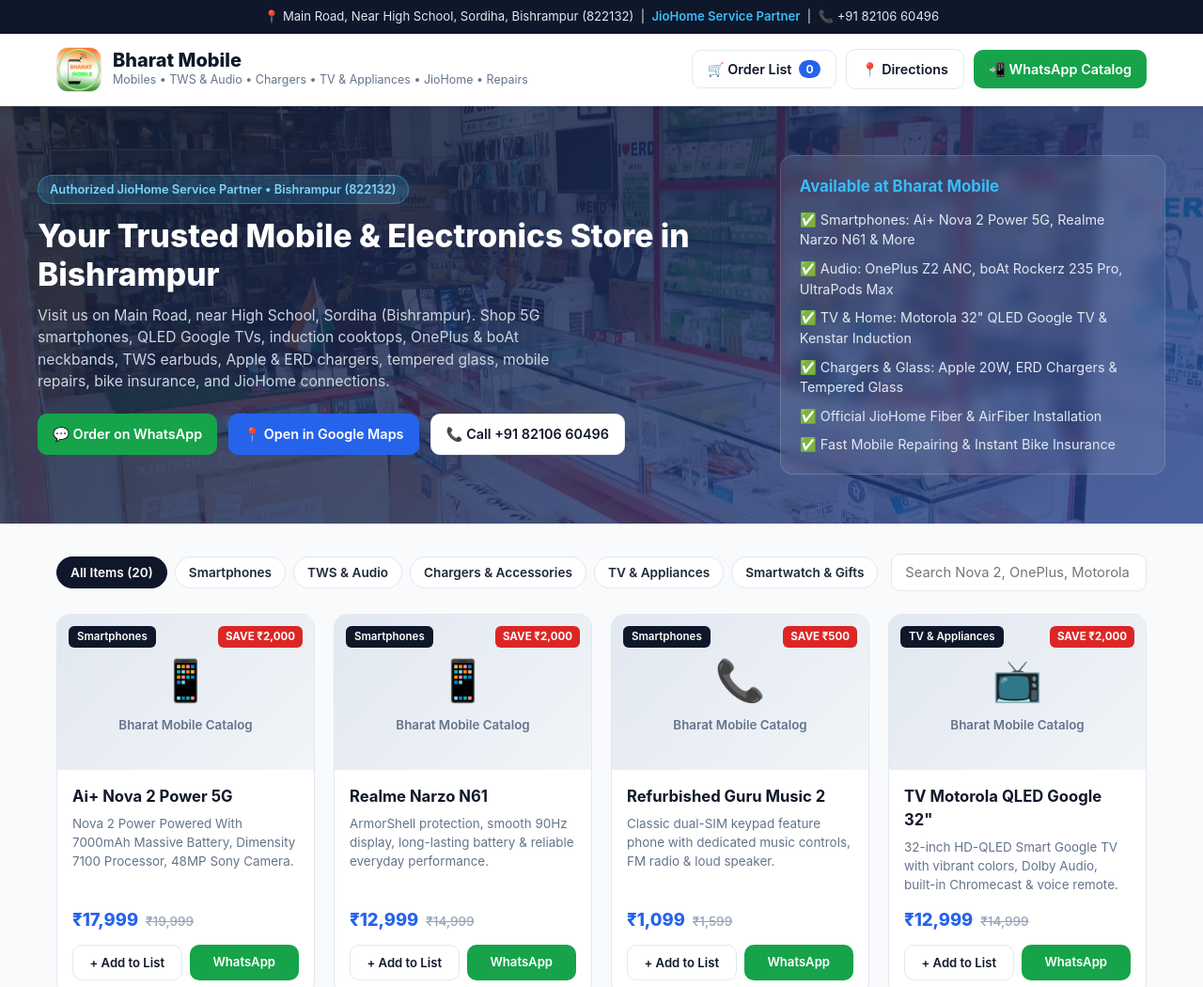
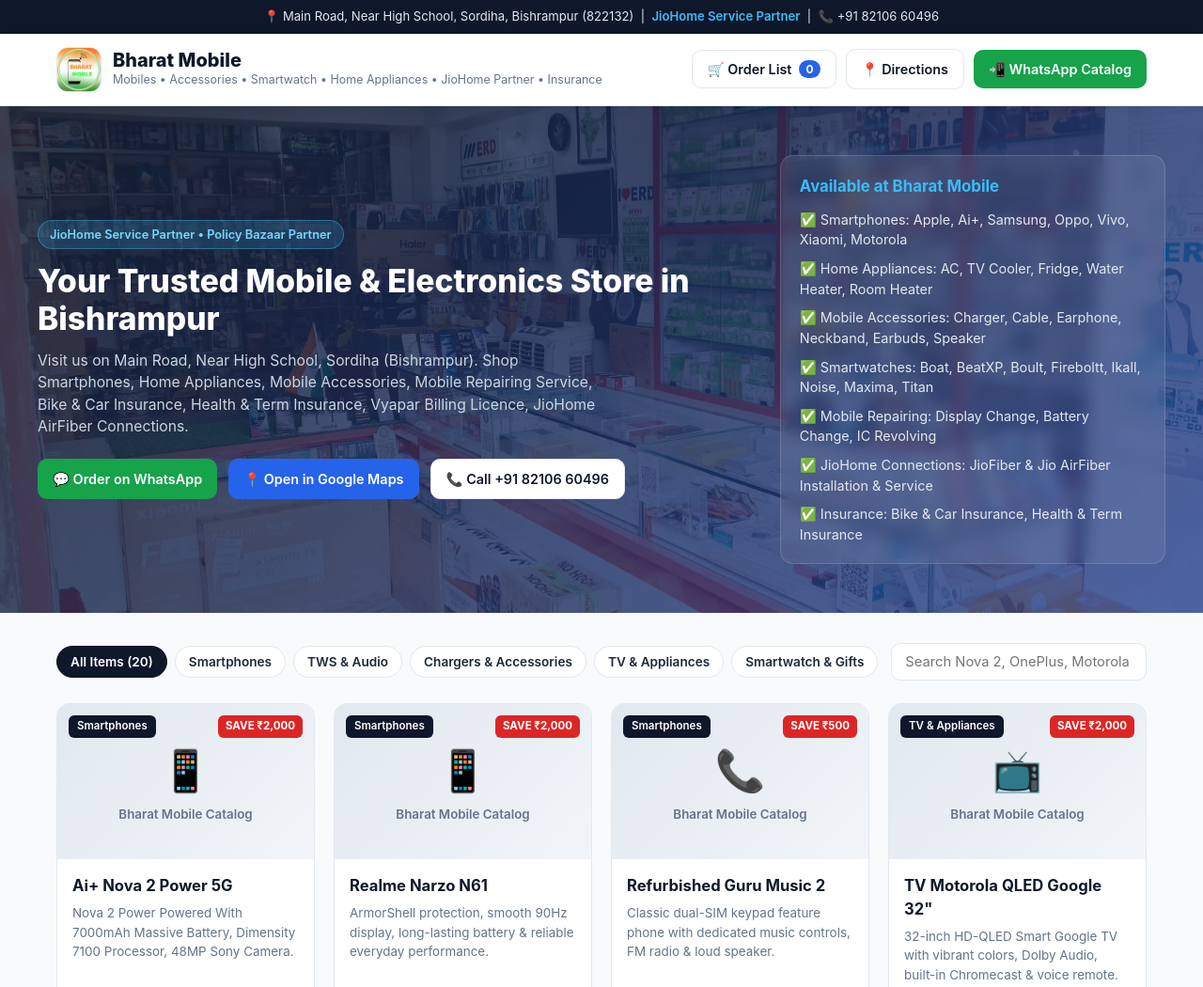
Before and after one commit to bharatmobile/bharatmobile, a plain HTML site: page index.html in a window 1280 px wide. Shown: the top 1050 px of the page at 94% size. Drawn offline with Linux system fonts and the light colour scheme.

Commit message:
Update index.html

```diff
--- a/index.html
+++ b/index.html
@@ -4,7 +4,7 @@
   <meta charset="UTF-8" />
   <meta name="viewport" content="width=device-width, initial-scale=1.0" />
   <title>Bharat Mobile | Smartphones, TWS, TV, Chargers & JioHome - Bishrampur (822132)</title>
-  <meta name="description" content="Bharat Mobile at Main Road, near High School, Sordiha, Bishrampur, Jharkhand 822132. Shop Ai+ Nova 2 Power 5G, Realme Narzo N61, Motorola 32 QLED TV, OnePlus & boAt Neckbands, TWS earbuds, Apple & ERD chargers, tempered glass, repairs, bike insurance & JioHome." />
+  <meta name="description" content="Bharat Mobile at Main Road, Near High School, Sordiha, Bishrampur, Jharkhand 822132. Shop Ai+ Nova 2 Power 5G, Realme Narzo N61, Motorola 32 QLED TV, OnePlus & boAt Neckbands, TWS earbuds, Apple & ERD chargers, tempered glass, repairs, bike insurance & JioHome." />
   <style>
     :root {
       --primary: #0f172a;
@@ -631,7 +631,7 @@
         <img src="logo.png" alt="Bharat Mobile Logo" class="brand-logo-img" />
         <div class="brand-text">
           <h1>Bharat Mobile</h1>
-          <p>Mobiles • TWS & Audio • Chargers • TV & Appliances • JioHome • Repairs</p>
+          <p>Mobiles • Accessories • Smartwatch • Home Appliances • JioHome Partner • Insurance</p>
         </div>
       </div>
 
@@ -653,10 +653,10 @@
   <section class="hero">
     <div class="hero-inner">
       <div>
-        <div class="badge-partner">Authorized JioHome Service Partner • Bishrampur (822132)</div>
+        <div class="badge-partner">JioHome Service Partner • Policy Bazaar Partner </div>
         <h2>Your Trusted Mobile & Electronics Store in Bishrampur</h2>
         <p>
-          Visit us on Main Road, near High School, Sordiha (Bishrampur). Shop 5G smartphones, QLED Google TVs, induction cooktops, OnePlus & boAt neckbands, TWS earbuds, Apple & ERD chargers, tempered glass, mobile repairs, bike insurance, and JioHome connections.
+          Visit us on Main Road, Near High School, Sordiha (Bishrampur). Shop Smartphones, Home Appliances, Mobile Accessories, Mobile Repairing Service, Bike & Car Insurance, Health & Term Insurance, Vyapar Billing Licence, JioHome AirFiber Connections.
         </p>
         <div class="hero-buttons">
           <a class="btn btn-wa" href="https://wa.me/918210660496?text=Hello%20Bharat%20Mobile%2C%20I%20want%20to%20enquire%20about%20a%20product." target="_blank" rel="noopener">
@@ -674,12 +674,13 @@
       <div class="hero-card">
         <h3>Available at Bharat Mobile</h3>
         <ul>
-          <li>✅ Smartphones: Ai+ Nova 2 Power 5G, Realme Narzo N61 & More</li>
-          <li>✅ Audio: OnePlus Z2 ANC, boAt Rockerz 235 Pro, UltraPods Max</li>
-          <li>✅ TV & Home: Motorola 32" QLED Google TV & Kenstar Induction</li>
-          <li>✅ Chargers & Glass: Apple 20W, ERD Chargers & Tempered Glass</li>
-          <li>✅ Official JioHome Fiber & AirFiber Installation</li>
-          <li>✅ Fast Mobile Repairing & Instant Bike Insurance</li>
+          <li>✅ Smartphones: Apple, Ai+, Samsung, Oppo, Vivo, Xiaomi, Motorola</li>
+          <li>✅ Home Appliances: AC, TV Cooler, Fridge, Water Heater, Room Heater</li>
+          <li>✅ Mobile Accessories: Charger, Cable, Earphone, Neckband, Earbuds, Speaker</li>
+          <li>✅ Smartwatches: Boat, BeatXP, Boult, Fireboltt, Ikall, Noise, Maxima, Titan</li>
+          <li>✅ Mobile Repairing: Display Change, Battery Change, IC Revolving</li>
+          <li>✅ JioHome Connections: JioFiber & Jio AirFiber Installation & Service</li>
+          <li>✅ Insurance: Bike & Car Insurance, Health & Term Insurance</li>
         </ul>
       </div>
     </div>
@@ -707,7 +708,7 @@
     <!-- Store Services Strip -->
     <section class="services-section">
       <h3 class="section-heading">In-Store Services & Digital Solutions</h3>
-      <p class="section-sub">Visit Main Road, near High School, Sordiha, Bishrampur or book directly via WhatsApp.</p>
+      <p class="section-sub">Visit Main Road, Near High School, Sordiha, Bishrampur or book directly via WhatsApp.</p>
 
       <div class="service-grid">
         <div class="service-box">
@@ -718,7 +719,7 @@
 
         <div class="service-box">
           <h4>🛠️ Mobile Repairing</h4>
-          <p>Display replacement, battery change, charging jack fix, and software servicing.</p>
+          <p>Display Replacement, Battery Change, Charging Jack Fix, and Software Servicing.</p>
           <a class="btn btn-wa" style="width:100%" href="https://wa.me/918210660496?text=Hello%20Bharat%20Mobile%2C%20I%20need%20a%20mobile%20repair%20quote." target="_blank" rel="noopener">Get Repair Quote</a>
         </div>
 
@@ -742,7 +743,7 @@
         <div>
           <h3 class="section-heading">Visit Bharat Mobile</h3>
           <p class="section-sub" style="margin-bottom:12px;">
-            📍 Main Road, near High School, Sordiha, Bishrampur, Jharkhand 822132
+            📍 Main Road, Near High School, Sordiha, Bishrampur, Jharkhand 822132
           </p>
           <table class="hours-table">
             <tr>
@@ -784,7 +785,7 @@
     <div class="footer-inner">
       <div>
         <h3>Bharat Mobile</h3>
-        <p>Your local destination in Bishrampur for Smartphones, Home Appliances Like AC, TV, Fridge, Cooler, Fan, Induction, Geyser, Water Heater, Room Heater, Mixer Grinder,  Mobile Accessories Like Cable, Charger, Earphone, Neckband, Ear Buds, Mobile Repairing Service, Bike & Car Insurance, and JioHome Services.</p>
+        <p>Your Local Destination in Bishrampur for Smartphones, Home Appliances Like AC, TV, Fridge, Cooler, Fan, Induction, Geyser, Water Heater, Room Heater, Mixer Grinder,  Mobile Accessories Like Cable, Charger, Earphone, Neckband, Ear Buds, Mobile Repairing Service, Bike & Car Insurance, and JioHome Services.</p>
       </div>
 
       <div>
```
